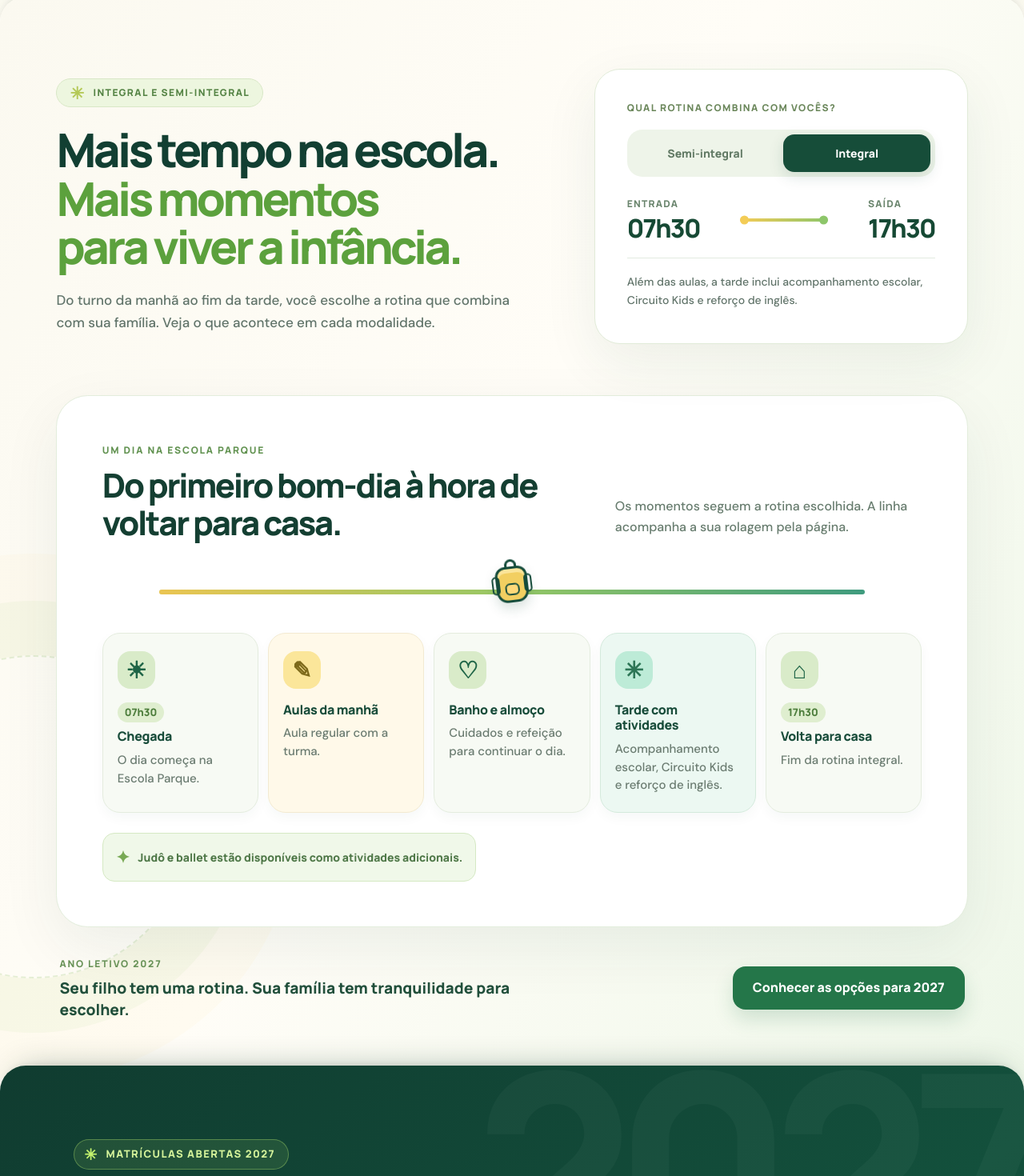
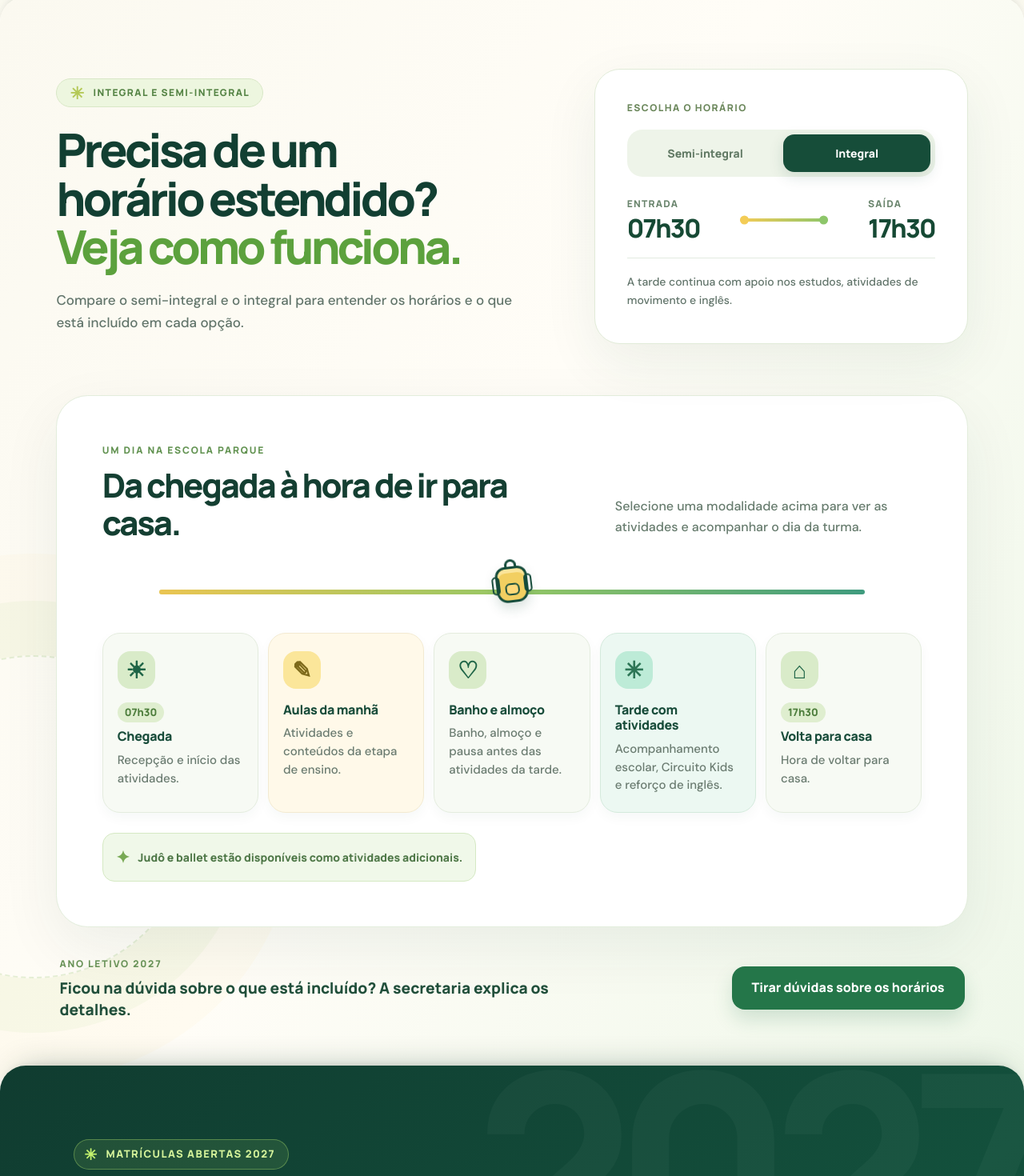
Before and after one commit to adrianoacc/SITE-EP, a Next.js app: page / in a window 1280 px wide. Shown: the part 9440-10910 px from the top of the page at 80% size. Built offline with nearby package versions, Linux system fonts and the light colour scheme.

Commit message:
copy: improve clear, natural language in app/DailyRoutine.js

```diff
--- a/app/DailyRoutine.js
+++ b/app/DailyRoutine.js
@@ -7,25 +7,25 @@ const schedules = {
     name: 'Semi-integral',
     time: '07h30 — 14h',
     end: '14h',
-    summary: 'Aula regular pela manhã, banho e almoço antes de voltar para casa.',
+    summary: 'Para quem precisa da escola até as 14h, com banho e almoço incluídos.',
     steps: [
-      {icon: '☀', title: 'Chegada', detail: 'O dia começa na Escola Parque.', time: '07h30'},
-      {icon: '✎', title: 'Aulas da manhã', detail: 'Aula regular com a turma.'},
-      {icon: '♡', title: 'Banho e almoço', detail: 'Cuidado e refeição após as aulas.'},
-      {icon: '⌂', title: 'Volta para casa', detail: 'Fim da rotina semi-integral.', time: '14h'}
+      {icon: '☀', title: 'Chegada', detail: 'Recepção e início das atividades.', time: '07h30'},
+      {icon: '✎', title: 'Aulas da manhã', detail: 'Atividades e conteúdos da etapa de ensino.'},
+      {icon: '♡', title: 'Banho e almoço', detail: 'Banho e almoço após o turno da manhã.'},
+      {icon: '⌂', title: 'Volta para casa', detail: 'Hora de encontrar a família.', time: '14h'}
     ]
   },
   integral: {
     name: 'Integral',
     time: '07h30 — 17h30',
     end: '17h30',
-    summary: 'Além das aulas, a tarde inclui acompanhamento escolar, Circuito Kids e reforço de inglês.',
+    summary: 'A tarde continua com apoio nos estudos, atividades de movimento e inglês.',
     steps: [
-      {icon: '☀', title: 'Chegada', detail: 'O dia começa na Escola Parque.', time: '07h30'},
-      {icon: '✎', title: 'Aulas da manhã', detail: 'Aula regular com a turma.'},
-      {icon: '♡', title: 'Banho e almoço', detail: 'Cuidados e refeição para continuar o dia.'},
+      {icon: '☀', title: 'Chegada', detail: 'Recepção e início das atividades.', time: '07h30'},
+      {icon: '✎', title: 'Aulas da manhã', detail: 'Atividades e conteúdos da etapa de ensino.'},
+      {icon: '♡', title: 'Banho e almoço', detail: 'Banho, almoço e pausa antes das atividades da tarde.'},
       {icon: '✳', title: 'Tarde com atividades', detail: 'Acompanhamento escolar, Circuito Kids e reforço de inglês.'},
-      {icon: '⌂', title: 'Volta para casa', detail: 'Fim da rotina integral.', time: '17h30'}
+      {icon: '⌂', title: 'Volta para casa', detail: 'Hora de voltar para casa.', time: '17h30'}
     ]
   }
 };
@@ -88,11 +88,11 @@ export default function DailyRoutine() {
       <div className="dailyRoutine__top">
         <div className="dailyRoutine__intro">
           <span className="dailyRoutine__eyebrow"><span aria-hidden="true">✳</span> INTEGRAL E SEMI-INTEGRAL</span>
-          <h2 id="dailyRoutineTitle">Mais tempo na escola. <em>Mais momentos para viver a infância.</em></h2>
-          <p>Do turno da manhã ao fim da tarde, você escolhe a rotina que combina com sua família. Veja o que acontece em cada modalidade.</p>
+          <h2 id="dailyRoutineTitle">Precisa de um horário estendido? <em>Veja como funciona.</em></h2>
+          <p>Compare o semi-integral e o integral para entender os horários e o que está incluído em cada opção.</p>
         </div>
         <div className="dailyRoutine__selector">
-          <span className="dailyRoutine__selectorLabel">QUAL ROTINA COMBINA COM VOCÊS?</span>
+          <span className="dailyRoutine__selectorLabel">ESCOLHA O HORÁRIO</span>
           <div className="dailyRoutine__options" role="group" aria-label="Selecione a modalidade">
             <button type="button" onClick={() => setMode('semi')} aria-pressed={mode === 'semi'} aria-controls="dailyRoutineJourney" className={mode === 'semi' ? 'is-active' : ''}>Semi-integral</button>
             <button type="button" onClick={() => setMode('integral')} aria-pressed={mode === 'integral'} aria-controls="dailyRoutineJourney" className={mode === 'integral' ? 'is-active' : ''}>Integral</button>
@@ -110,9 +110,9 @@ export default function DailyRoutine() {
         <div className="dailyRoutine__journeyHead">
           <div>
             <span>UM DIA NA ESCOLA PARQUE</span>
-            <h3>Do primeiro bom-dia à hora de voltar para casa.</h3>
+            <h3>Da chegada à hora de ir para casa.</h3>
           </div>
-          <p>Os momentos seguem a rotina escolhida. A linha acompanha a sua rolagem pela página.</p>
+          <p>Selecione uma modalidade acima para ver as atividades e acompanhar o dia da turma.</p>
         </div>
 
         <div className="dailyRoutine__path" style={{'--routine-count': current.steps.length}}>
@@ -135,8 +135,8 @@ export default function DailyRoutine() {
       </div>
 
       <div className="dailyRoutine__footer">
-        <div><span>ANO LETIVO 2027</span><p>Seu filho tem uma rotina. Sua família tem tranquilidade para escolher.</p></div>
-        <a href="https://wa.me/5591993371903?text=Ol%C3%A1%21%20Quero%20conhecer%20o%20Integral%20e%20Semi-integral%20da%20Escola%20Parque%20para%202027.">Conhecer as opções para 2027</a>
+        <div><span>ANO LETIVO 2027</span><p>Ficou na dúvida sobre o que está incluído? A secretaria explica os detalhes.</p></div>
+        <a href="https://wa.me/5591993371903?text=Ol%C3%A1%21%20Quero%20conhecer%20o%20Integral%20e%20Semi-integral%20da%20Escola%20Parque%20para%202027.">Tirar dúvidas sobre os horários</a>
       </div>
     </section>
   );
```
